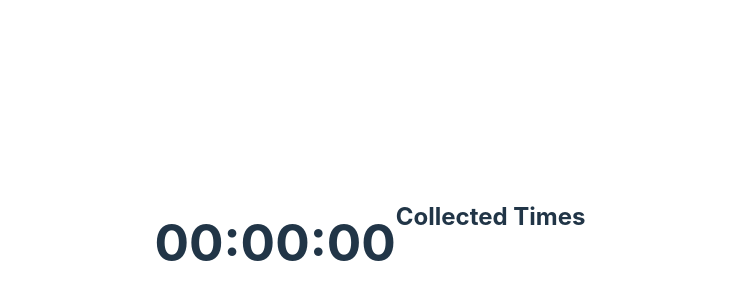
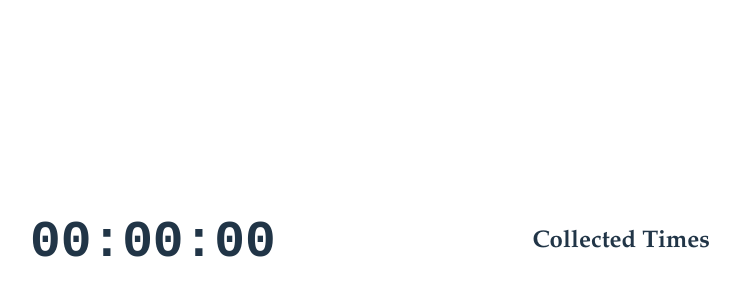
Before and after one commit to sameerkulkarni27/cube-timer, a React (Vite) app: page / in a window 1280 px wide. Shown: the part 158-458 px from the top of the page, without its empty margins (270-1010 px from the left). Built offline with nearby package versions, Linux system fonts and the light colour scheme.

Commit message:
Further css work and small tweaks

```diff
--- a/src/components/Stopwatch.css
+++ b/src/components/Stopwatch.css
@@ -1,9 +1,37 @@
 body {
+    /*background-color: lightcoral;*/
+
+    display: flex;
     justify-content: center;
+    align-items: center;
+
+    margin: 0;
+    height: 100vh;
 }
 
 #container {
-    justify-content: center;
+    /*background-color: green;*/
+
     display: flex;
-    flex-direction: row;
+    justify-content: space-evenly;
+    align-items: center;
+
+    width: 90vh;
+    height: 90vh;
+    padding: 20px;
+    box-sizing: border-box;
 }
+
+#stopwatch {
+    /*background-color: blue;*/
+
+    font-family: 'Courier New', monospace;
+    margin-right: auto;
+}
+
+#times {
+    /*background-color: brown;*/
+
+    font-family: Garamond, serif;
+    margin-left: auto;
+}
```
